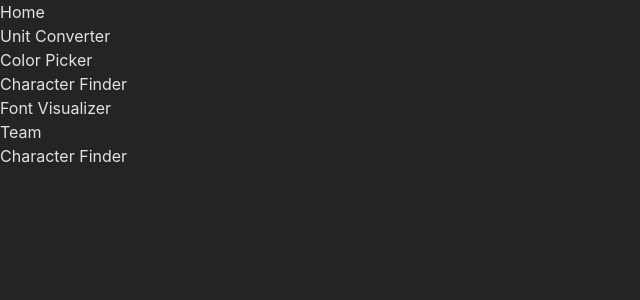
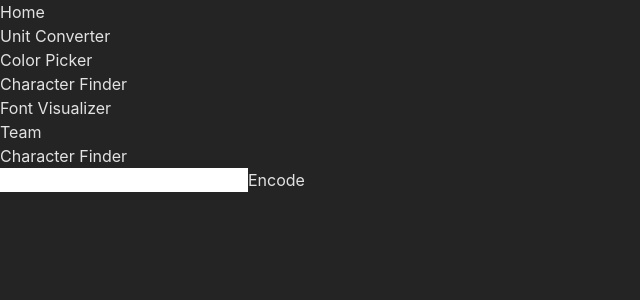
Before and after one commit to chingu-voyages/devex.tools, a React (Vite) app in the folder fetools-app/: page /character-finder in a window 1280 px wide. Shown: the top 300 px of the page, without its empty margins (0-640 px from the left). Built offline with nearby package versions, Linux system fonts and the light colour scheme.

Commit message:
Adds input text field

```diff
--- a/fetools-app/src/pages/CharacterFinder.jsx
+++ b/fetools-app/src/pages/CharacterFinder.jsx
@@ -8,9 +8,14 @@ function CharacterFinder() {
   const [inputValue, setInputValue] = useState("");
   const [encodedValue, setEncodedvalue] = useState("");
     return (
-      <div>
+      <><div>
         <p className="font-mono text-6xl">Character Finder</p>
-      </div>
+      </div><div>
+          <input type="text" value={inputValue} />
+          <button onClick={""}>Encode</button>
+
+
+        </div></>
 
 
     )
```
